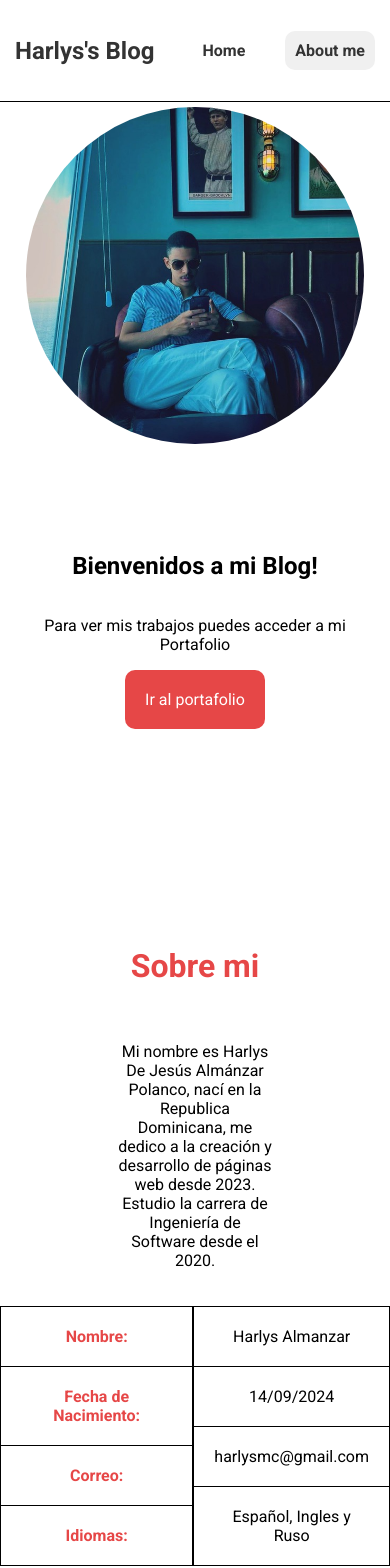
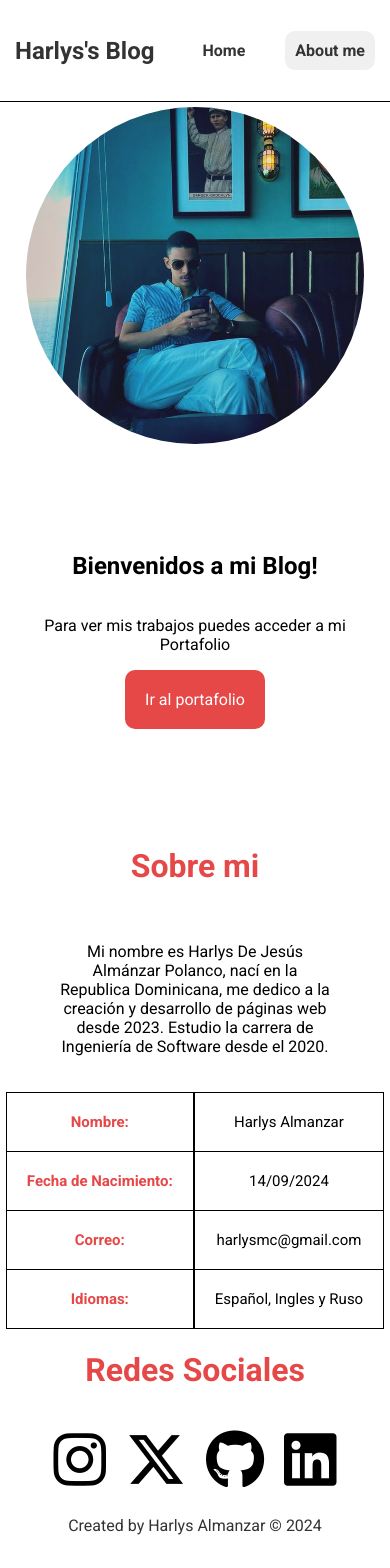
Before and after one commit to JustHarlys/Blog, a React (Vite) app: page /about in a window 390 px wide. Shown: the top 1568 px of the page. Built offline with nearby package versions, Linux system fonts and the light colour scheme.

Commit message:
Terminando el responsive design

```diff
--- a/src/App.css
+++ b/src/App.css
@@ -472,6 +472,27 @@ textarea {
 
 /* Para pantallas pequeñas (móviles) */
 @media (max-width: 768px) {
+
+  .about-me-container {
+    margin-bottom: -100px;
+  }
+
+  .about-me-p {
+    width: 80%;
+  }
+
+  table {
+    font-size: 15px;
+     }
+
+  .categories {
+    gap: 10px;
+  }
+
+  .latest-entries {
+    display: none;
+  }
+
   .hero-img {
     height: 60%;
   }
--- a/src/pages/Home.jsx
+++ b/src/pages/Home.jsx
@@ -19,7 +19,7 @@ function Home() {
   useEffect(() => {
     async function fetchEntries() {
       try {
-        const res = await fetch(`https://blog-production-1b45.up.railway.app/getEntries`);
+        const res = await fetch(`http://localhost:3001/getEntries`);
         if (!res.ok) {
           throw new Error(`HTTP error! Status: ${res.status}`);
         }
```
